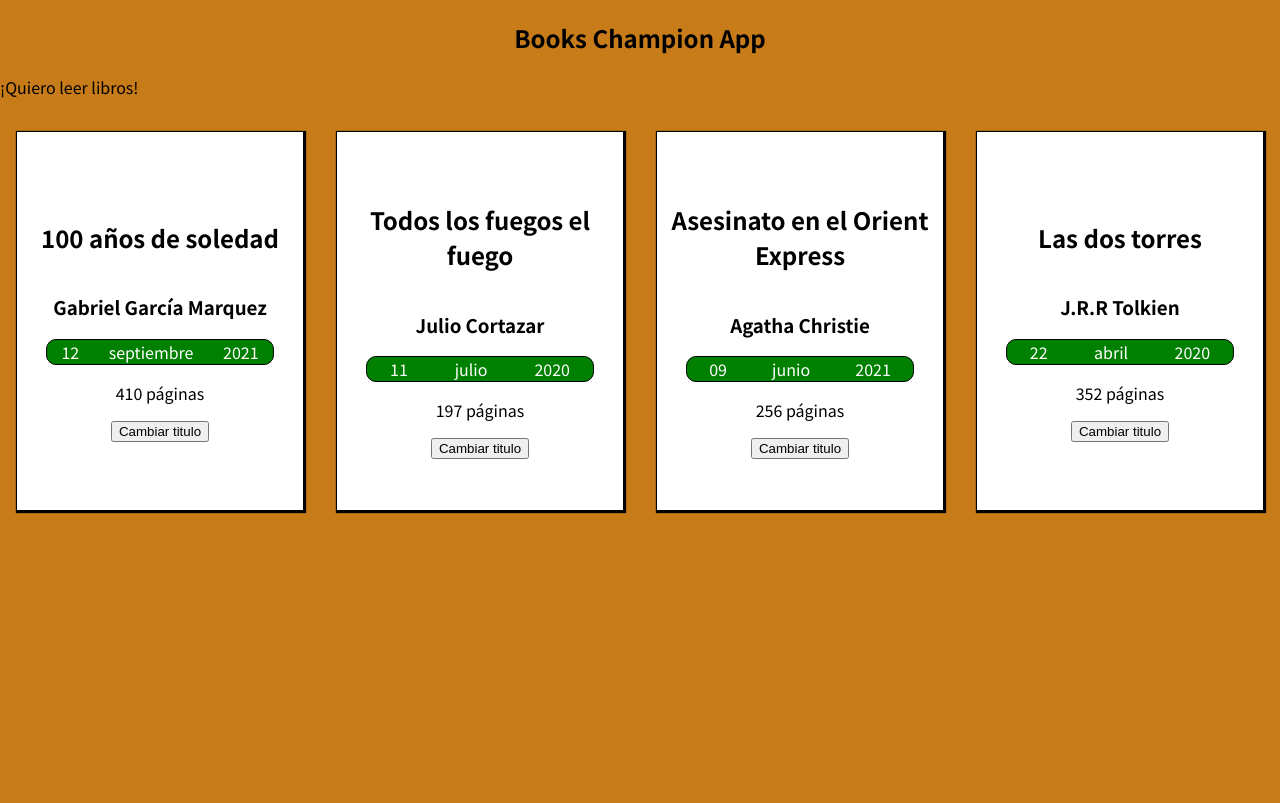
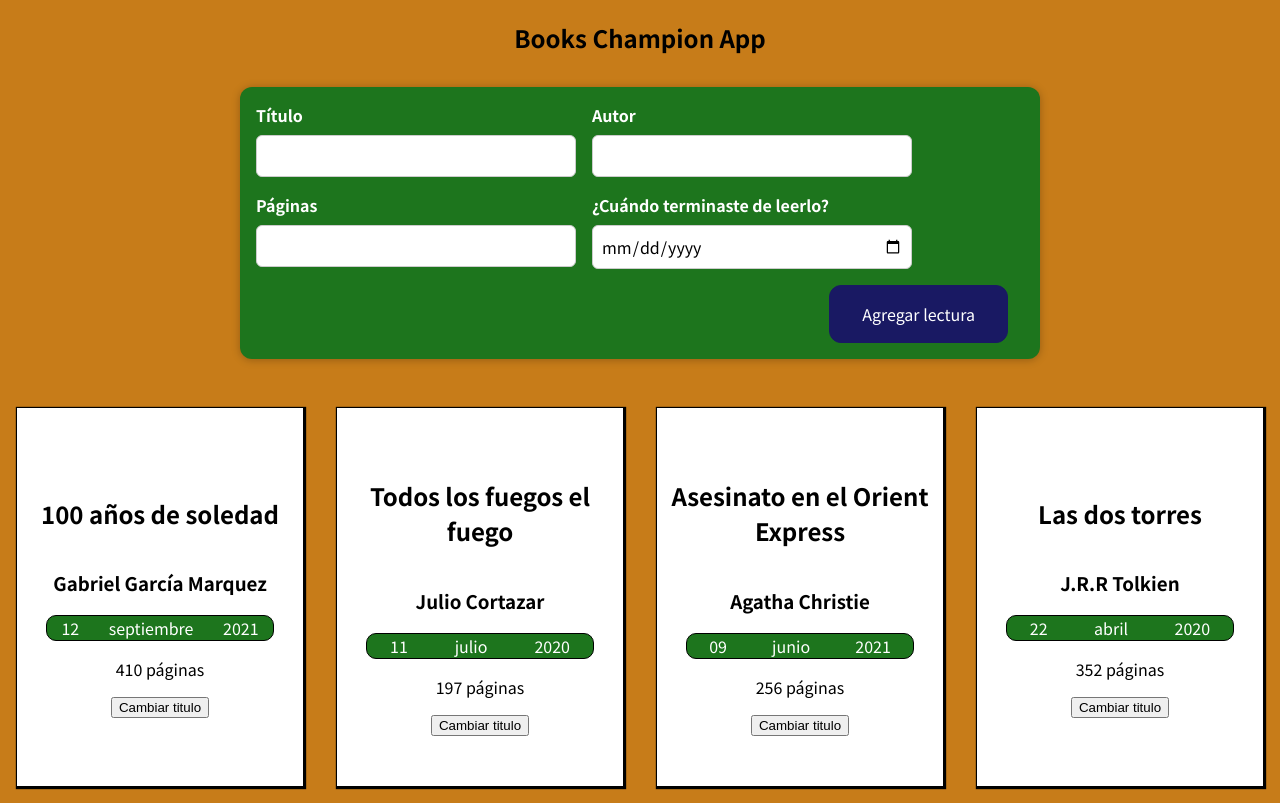
Before and after one commit to gabrielgolzman/books-champion-own, a React (Create React App) app: page / in a window 1280 px wide. Built offline with nearby package versions, Linux system fonts and the light colour scheme.

Commit message:
Class 3 : fixed errors

```diff
--- a/src/App.js
+++ b/src/App.js
@@ -1,6 +1,7 @@
 import './App.css';
 
 import Books from './components/books/Books';
+import NewBook from './components/form/NewBook';
 
 const App = () => {
    const books = [
@@ -29,10 +30,16 @@ const App = () => {
          pageCount: 352,
       },
    ];
+
+   const addedBookHandler = (bookData) => {
+      console.log('In App.js');
+      console.log(bookData);
+   };
+
    return (
       <div>
          <h2>Books Champion App</h2>
-         <p>¡Quiero leer libros!</p>
+         <NewBook onBookAdded={addedBookHandler} />
          <Books books={books} />
       </div>
    );
--- a/src/components/books/ReadDate.css
+++ b/src/components/books/ReadDate.css
@@ -1,6 +1,6 @@
 .date-container {
    width: 80%;
-   background-color: green;
+   background-color: rgb(29, 117, 29);
    color: white;
    display: flex;
    flex-direction: row-reverse;
--- /dev/null
+++ b/src/components/form/BookForm.css
@@ -0,0 +1,27 @@
+.new-book-controls {
+   display: flex;
+   flex-wrap: wrap;
+   gap: 1rem;
+   margin-bottom: 1rem;
+   text-align: left;
+}
+
+.new-book-control label {
+   font-weight: bold;
+   color: #ffffff;
+   margin-bottom: 0.5rem;
+   display: block;
+}
+
+.new-book-control input {
+   font: inherit;
+   padding: 0.5rem;
+   border-radius: 6px;
+   border: 1px solid #ccc;
+   width: 20rem;
+   max-width: 100%;
+}
+
+.new-book-actions {
+   text-align: right;
+}
--- /dev/null
+++ b/src/components/form/BookForm.js
@@ -0,0 +1,84 @@
+import { useState } from 'react';
+import './BookForm.css';
+
+const BookForm = ({ onBookDataSaved }) => {
+   const [enteredTitle, setEnteredTitle] = useState('');
+   const [enteredAuthor, setEnteredAuthor] = useState('');
+   const [enteredPageCount, setPageCount] = useState('');
+   const [enteredDate, setEnteredDate] = useState('');
+
+   const submitBookHandler = (event) => {
+      event.preventDefault();
+      const bookData = {
+         title: enteredTitle,
+         author: enteredAuthor,
+         pageCount: enteredPageCount,
+         dateRead: new Date(enteredDate).toISOString(),
+      };
+      onBookDataSaved(bookData);
+      setEnteredTitle('');
+      setEnteredAuthor('');
+      setPageCount('');
+      setEnteredDate('');
+   };
+
+   const changeTitleHandler = (event) => {
+      setEnteredTitle(event.target.value);
+   };
+   const changeAuthorHandler = (event) => {
+      setEnteredAuthor(event.target.value);
+   };
+   const changePageCountHandler = (event) => {
+      setPageCount(event.target.value);
+   };
+   const changeDateHandler = (event) => {
+      setEnteredDate(event.target.value);
+   };
+   return (
+      <form onSubmit={submitBookHandler}>
+         <div className="new-book-controls">
+            <div className="new-book-control">
+               <label>Título</label>
+               <input
+                  type="text"
+                  value={enteredTitle}
+                  onChange={changeTitleHandler}
+               />
+            </div>
+            <div className="new-book-control">
+               <label>Autor</label>
+               <input
+                  type="text"
+                  value={enteredAuthor}
+                  onChange={changeAuthorHandler}
+               />
+            </div>
+            <div className="new-book-control">
+               <label>Páginas</label>
+               <input
+                  type="number"
+                  min="1"
+                  step="1"
+                  onChange={changePageCountHandler}
+                  value={enteredPageCount}
+               />
+            </div>
+            <div className="new-book-control">
+               <label>¿Cuándo terminaste de leerlo?</label>
+               <input
+                  type="date"
+                  min="2019-01-01"
+                  max="2022-12-31"
+                  onChange={changeDateHandler}
+                  value={enteredDate}
+               />
+            </div>
+         </div>
+         <div className="new-book-actions">
+            <button type="submit">Agregar lectura</button>
+         </div>
+      </form>
+   );
+};
+
+export default BookForm;
--- a/src/components/form/NewBook.js
+++ b/src/components/form/NewBook.js
@@ -1,7 +1,19 @@
+import BookForm from './BookForm';
 import './NewBook.css';
 
-const NewBook = () => {
-   return <div className="new-book"></div>;
+const NewBook = ({ onBookAdded }) => {
+   const saveBookDataHandler = (enteredBookData) => {
+      const bookData = {
+         ...enteredBookData,
+         id: Math.random().toString(),
+      };
+      onBookAdded(bookData);
+   };
+   return (
+      <div className="new-book">
+         <BookForm onBookDataSaved={saveBookDataHandler} />
+      </div>
+   );
 };
 
 export default NewBook;
```
